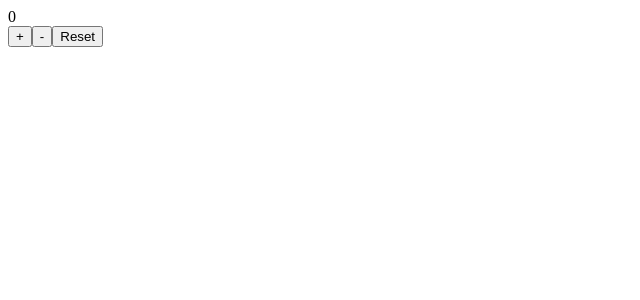
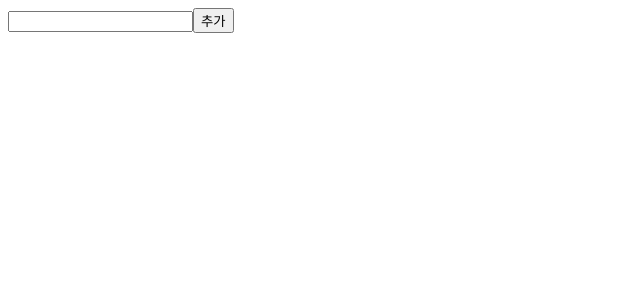
Before and after one commit to bitna1218/react_study, a React (Create React App) app: page / in a window 1280 px wide. Shown: the top 300 px of the page, without its empty margins (0-640 px from the left). Built offline with nearby package versions, Linux system fonts and the light colour scheme.

Commit message:
미니프로젝트 할일목록만들기_추가기능생성

```diff
--- a/src/App.js
+++ b/src/App.js
@@ -2,21 +2,26 @@ import './App.css';
 import React, { useState } from 'react';
 
 function App() {
-  const [count, setCount] = useState(0);
+  const [todoList,setTodoList] = useState([]);
+  const [value,setValue] = useState("");
   return (
     <div className="App">
-        <div>{count}</div>
-        <div className="button-group">
-          <button onClick={()=> setCount(count+1)}>+</button>
-          <button onClick={()=>{
-            if(count-1 < 0){
-              alert('마이너스 !!!');
-              return
-            }
-            setCount(count-1)
-            }}>-</button>
-          <button onClick={()=> setCount(0) }>Reset</button>
-        </div>
+      <input type='text' onChange={function(e){
+
+        setValue(e.target.value);
+
+      }}/>
+      <button onClick={function(){
+
+        setTodoList([...todoList, value])
+
+      }}>추가</button>
+
+      <div>
+        {todoList.map((item, index) => (
+          <div key={index}>{item}</div>
+        ))}
+      </div>
 
     </div>
   );
```
